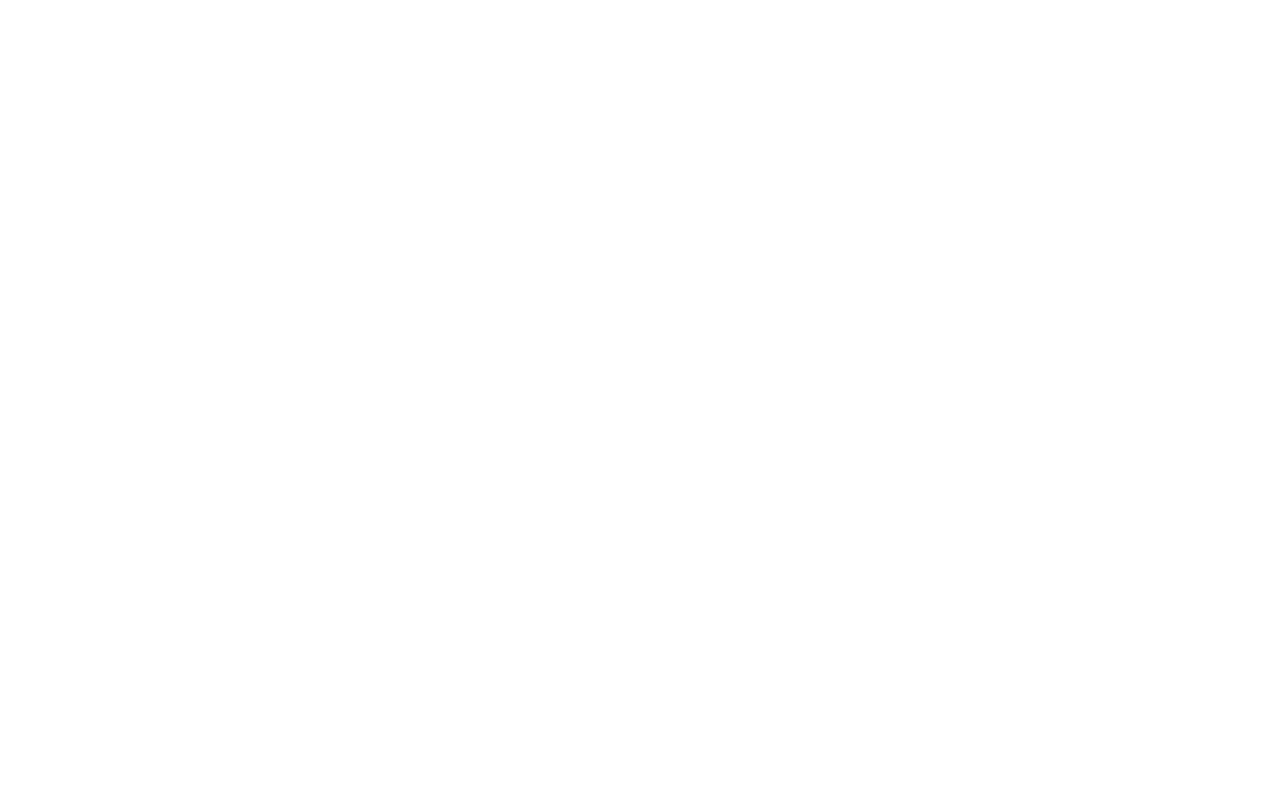
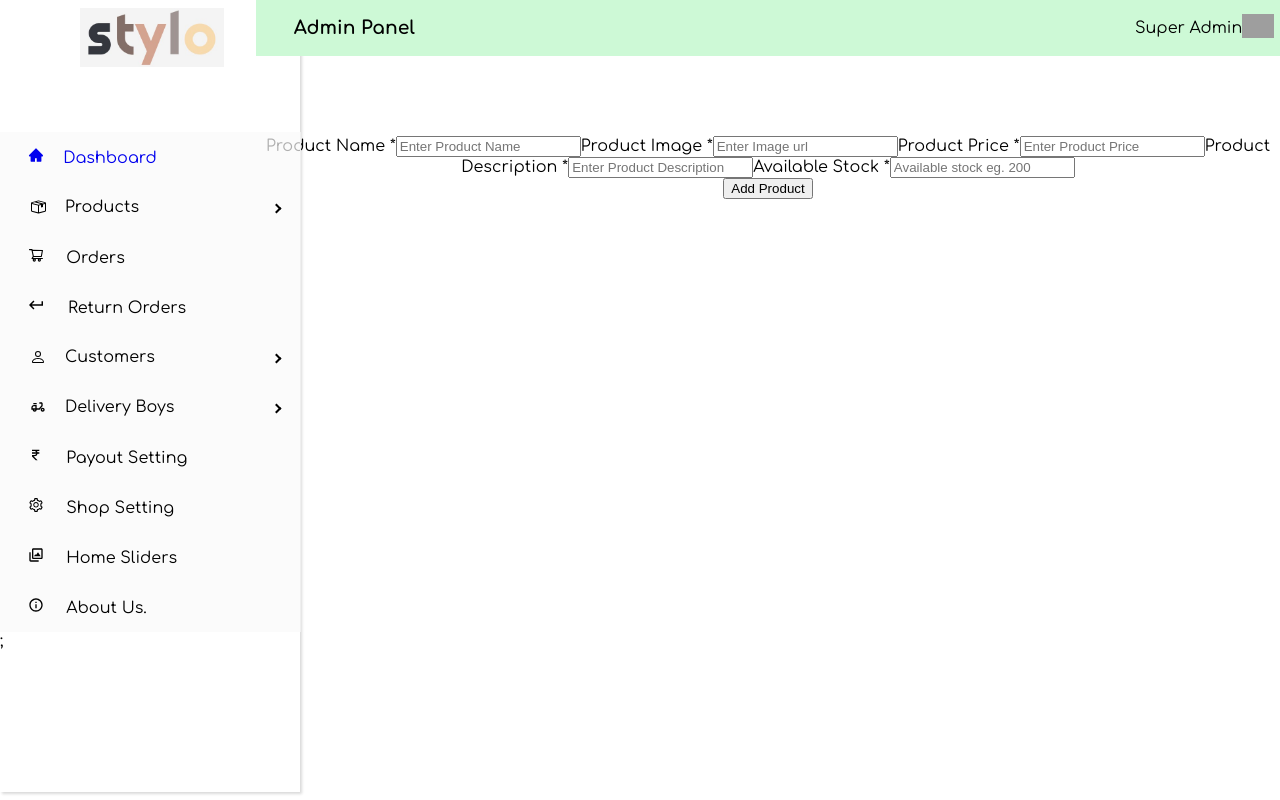
Before and after one commit to Rahulyh010/hollow-idea-9446, a React (Create React App) app in the folder trend/: page /AddProducts in a window 1280 px wide. Before the commit this address had no page. Built offline with nearby package versions, Linux system fonts and the light colour scheme; grey boxes are pictures that could not be loaded.

Commit message:
add-prod

```diff
--- a/trend/package.json
+++ b/trend/package.json
@@ -3,13 +3,19 @@
   "version": "0.1.0",
   "private": true,
   "dependencies": {
+    "@chakra-ui/react": "^2.5.1",
+    "@emotion/react": "^11.10.6",
+    "@emotion/styled": "^11.10.6",
     "@testing-library/jest-dom": "^5.16.5",
     "@testing-library/react": "^13.4.0",
     "@testing-library/user-event": "^13.5.0",
     "axios": "^1.3.3",
+    "final-form": "^4.20.9",
+    "framer-motion": "^9.1.6",
     "react": "^18.2.0",
     "react-dom": "^18.2.0",
     "react-donut-chart": "^1.3.3",
+    "react-final-form": "^6.5.9",
     "react-icons": "^4.7.1",
     "react-pro-sidebar": "^1.0.0",
     "react-redux": "^8.0.5",
--- a/trend/src/App.js
+++ b/trend/src/App.js
@@ -1,13 +1,13 @@
 
 import './App.css';
-// import Admin from './Pages/Admin';
+import Admin from './Pages/Admin';
 import { AllRoutes } from './Routes/AllRoutes';
 
 function App() {
   return (
     <div className="App" style={{margin:"0px",padding:"0px"}}>
-      <AllRoutes/>
-      {/* <Admin/> */}
+      {/* <AllRoutes/> */}
+      <Admin/>
     </div>
   );
 }
--- a/trend/src/Components/Admin/AddProducts.jsx
+++ b/trend/src/Components/Admin/AddProducts.jsx
@@ -1,9 +1,24 @@
 import React from 'react'
+import { Form, Field } from 'react-final-form'
 
 const AddProducts = () => {
   return (
-    <div>
-        <h1>Add Products</h1>
+    <div style={{ marginTop: "5rem" }}>
+      <div>
+        <form action="">
+          <label htmlFor="">Product Name *</label>
+          <input type="text" placeholder='Enter Product Name' />
+          <label htmlFor="">Product Image *</label>
+          <input type="text" placeholder='Enter Image url' />
+          <label htmlFor="">Product Price *</label>
+          <input type="text" placeholder='Enter Product Price' />
+          <label htmlFor="">Product Description *</label>
+          <input type="text" placeholder='Enter Product Description' />
+          <label htmlFor="">Available Stock *</label>
+          <input type="text" placeholder='Available stock eg. 200' />
+        </form>
+        <button>Add Product</button>
+      </div>
     </div>
   )
 }
--- a/trend/src/Routes/AdminRoutes.jsx
+++ b/trend/src/Routes/AdminRoutes.jsx
@@ -3,7 +3,7 @@
 import AddProducts from '../Components/Admin/AddProducts'
 import AdminDashboard from '../Components/Admin/AdminDashboard'
 import AdminProducts from '../Components/Admin/AdminProducts'
-import Admin from '../Pages/Admin'
+
 
 const AdminRoutes = () => {
   return (
```
Also changed, not shown: trend/src/index.js (+6 -4 lines), 1 other file (tests, documents, lock files or other folders).
